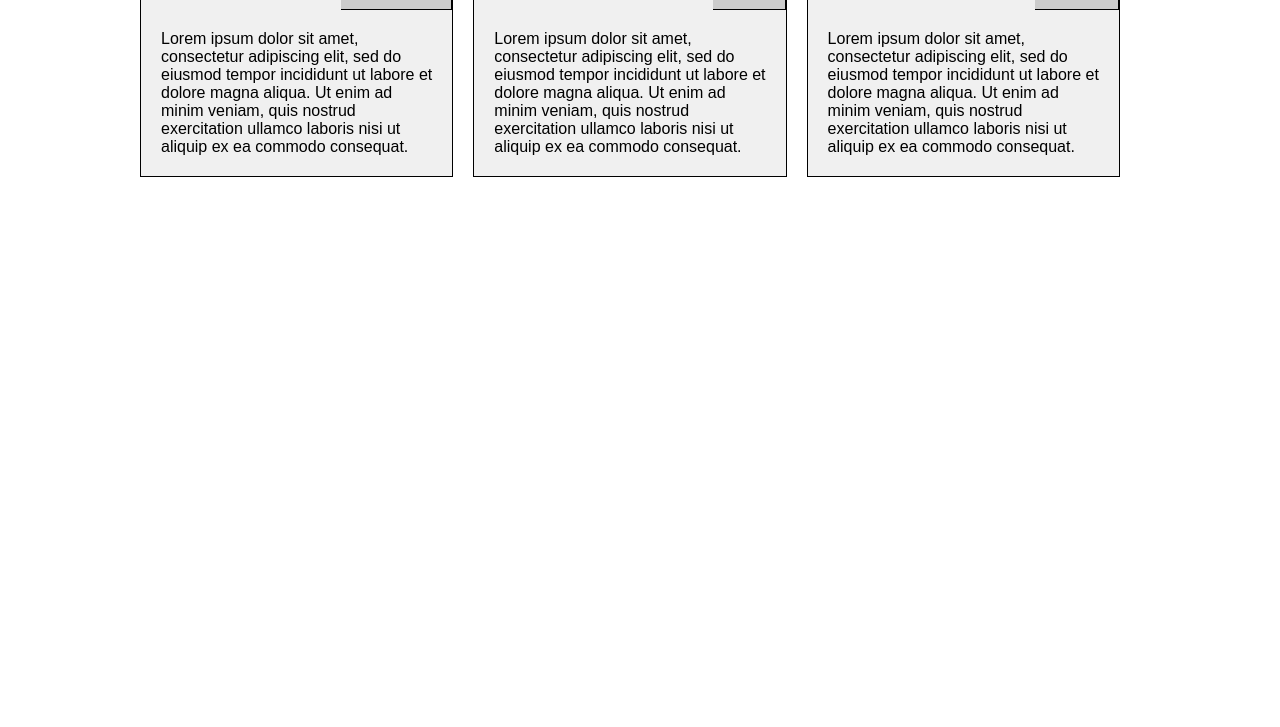
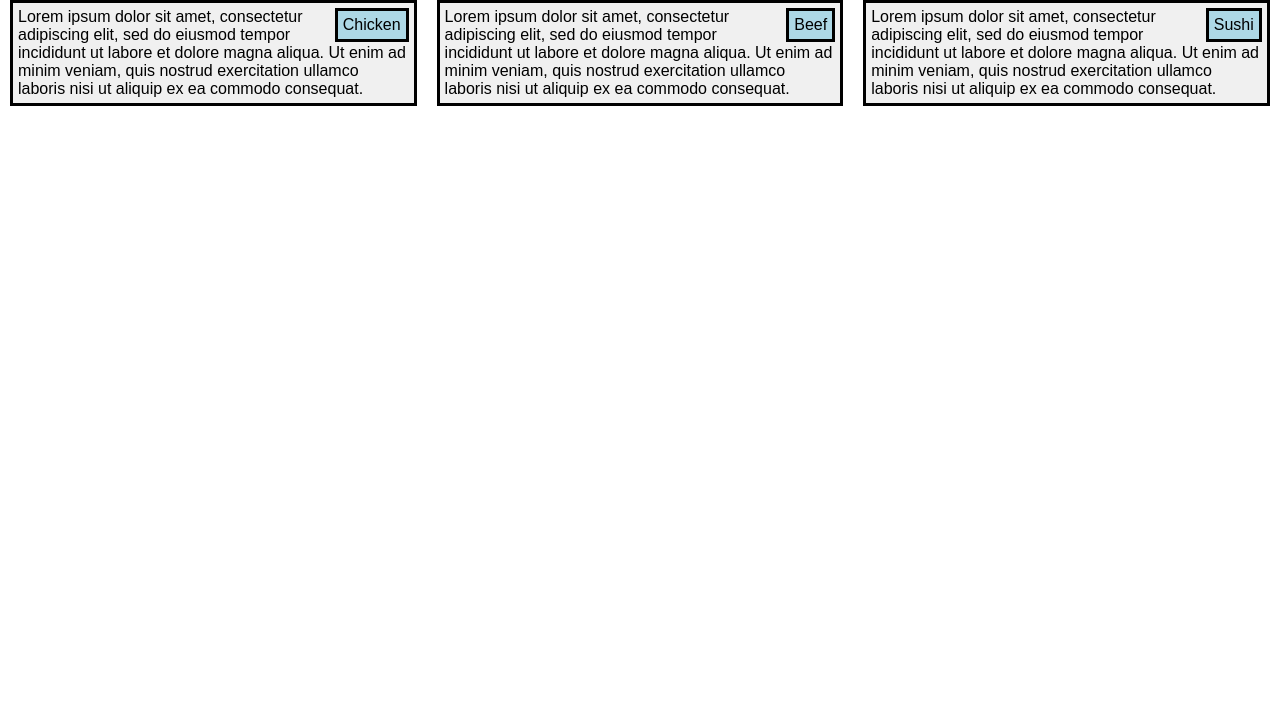
Before and after one commit to ColonelCrockett/mod2_solution, a plain HTML site: page index.html in a window 1280 px wide. Shown: the part 73-800 px from the top of the page. Drawn offline with Linux system fonts and the light colour scheme.

Commit message:
Update style.css

```diff
--- a/css/style.css
+++ b/css/style.css
@@ -8,50 +8,57 @@ body {
     font-family: Arial, sans-serif;
 }
 
+.center {
+    font-size: 50px;
+    text-align: center;
+    color: red;
+}
+
 .container {
-    max-width: 1000px;
-    margin: 20px auto;
+    margin: 5px auto;
+    display: flex;
+    flex-wrap: wrap;
     overflow: hidden;
 }
 
+.section-title {
+    float: right;
+    border: 3px solid black;
+    margin: 5px solid black;
+    background-color: #ADD8E6;
+    padding: 5px;
+}
+
 .section {
-    float: left;
+    display: inline-block;
     width: calc(33.33% - 20px);
-    margin-right: 20px;
-    margin-bottom: 20px;
-    border: 1px solid black;
+    margin: 10px;
+    border: 3px solid black;
     background-color: #f0f0f0;
     position: relative;
-    padding: 20px;
+    padding: 5px;
+    box-sizing: border-box;
 }
 
-.section:last-child {
-    margin-right: 0;
+@media (max-width: 1024px) {
+    .section {
+        width: calc(50% - 20px);
+        margin-right: 0;
+    }
 }
 
-.section-title {
-    position: absolute;
-    top: 0;
-    right: 0;
-    padding: 5px 10px;
-    font-size: 25px;
-    background-color: #ccc;
-    border-bottom: 1px solid black;
-    border-right: 1px solid black;
-}
+@media (min-width: 769px) and (max-width: 1024px) {
+    .section {
+        width: calc(50% - 20px);
+        margin-right: 0;
+    }
 
-.section-content {
-    padding-top: 40px;
-}
-
-.center {
-    text-align: center;
-    font-size: 120%;
+    .section:nth-child(3) {
+        width: calc(100% - 20px);
+    }
 }
 
 @media (max-width: 768px) {
     .section {
-        width: 100%;
-        margin-right: 0;
+        width: calc(100% - 20px);
     }
-}
```
